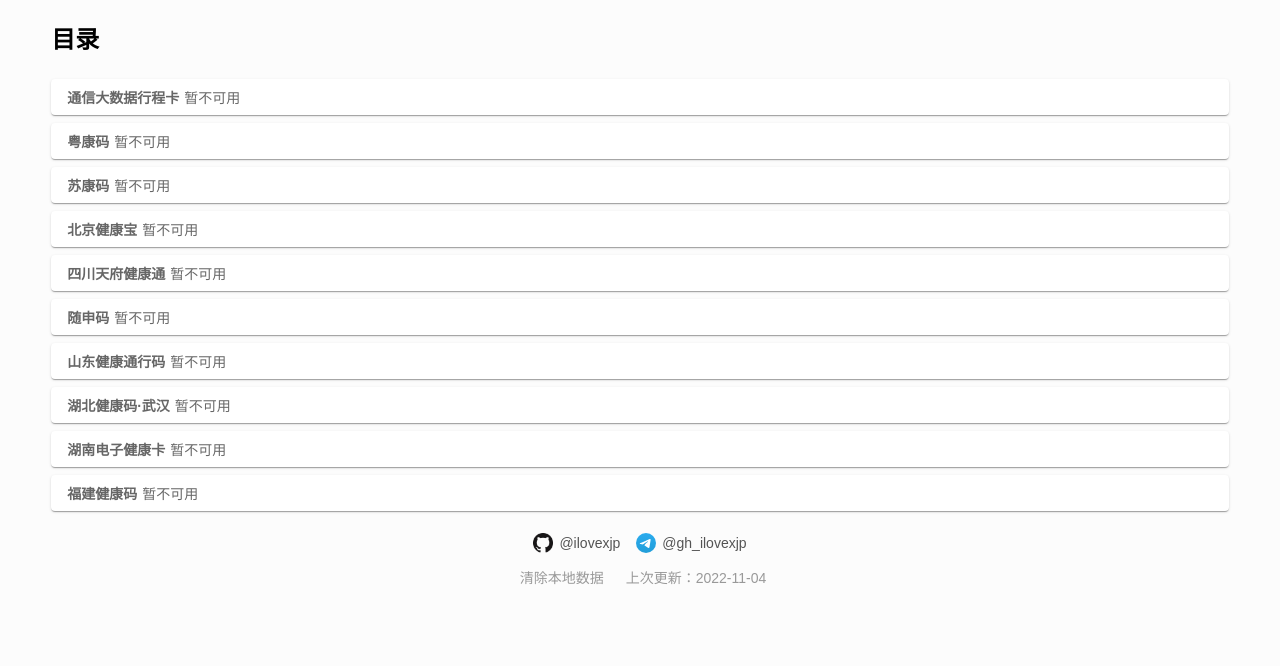
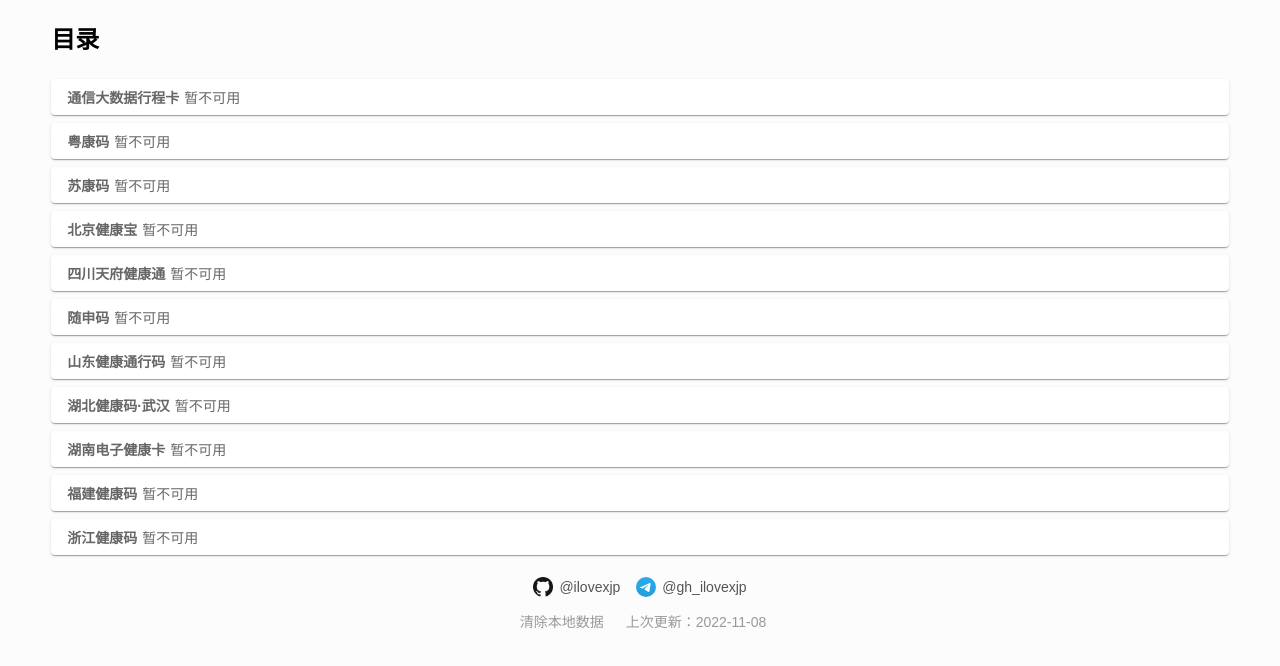
Before and after one commit to zeng865170091/health-code-index, a plain HTML site: page index.html in a window 1280 px wide. Drawn offline with Linux system fonts and the light colour scheme.

Commit message:
Update index.html

```diff
--- a/index.html
+++ b/index.html
@@ -2,12 +2,15 @@
 <title>健康码模拟</title>
 <meta http-equiv="Content-Type" content="text/html; charset=UTF-8">
 <meta name="viewport" content="width=device-width,initial-scale=1,maximum-scale=1,user-scalable=0">
+<meta name="theme-color" content="#FFFFFF">
+<meta name="apple-mobile-web-app-status-bar-style" content="black-translucent">
 <link rel="manifest" href="manifest.json">
-<link rel="icon" type="image/png" href="trip-card/static/img_arrow@2x.png">
+<link rel="icon" type="image/jpeg" href="common/logo.jpg">
+<link rel="apple-touch-icon" sizes="512x512" href="common/logo.jpg">
 
 <style>
   body {
-    font-family: sans-serif;
+    font-family: "PingFang SC", sans-serif;
     margin: 20px 4%;
     background-color: rgba(0, 0, 0, .01);
   }
@@ -381,7 +384,7 @@
         },
         {
           "title": "威海",
-          "icon": "place",
+          "icon": "map",
           "link": "shandong-hc/weihai/index.html"
         }
       ],
@@ -398,7 +401,14 @@
       "icon": "hubei-hc/static/QRlogo.png",
       "link": "hubei-hc",
       "color": "#af9bff",
-      "help_text": "<p>点击姓名、证件号可以修改对应信息；</p><p>点击通信行程卡“点击核验”可以添加行程戳。</p>",
+      "help_text": "<p>点击姓名、证件号等可以修改对应信息；</p><p>在武汉健康码中，点击通信行程卡“点击核验”可以添加行程戳。</p>",
+      "menu": [
+        {
+          "title": "其它城市",
+          "icon": "map",
+          "link": "hubei-hc/hubei"
+        }
+      ]
     },
     {
       "title": "湖南电子健康卡",
@@ -427,6 +437,13 @@
         }
       ]
     },
+    {
+      "title": "浙江健康码",
+      "icon": "zhejiang-hc/static/logo.ico",
+      "link": "zhejiang-hc",
+      "color": "#57ac6c",
+      "help_text": "<p>点击城市名、姓名、证件号可以修改对应信息。</p>",
+    }
   ];
 
   function onIconFail(t) {
@@ -628,7 +645,7 @@
       onclick="window.confirm('确定清除本地存储的全部信息？') && (localStorage.clear() || window.location.reload());">清除本地数据</span>
   </div>
   <div class="link-wrapper">
-    <span>上次更新：2022-11-04</span>
+    <span>上次更新：2022-11-08</span>
   </div>
 </div>
 
```
